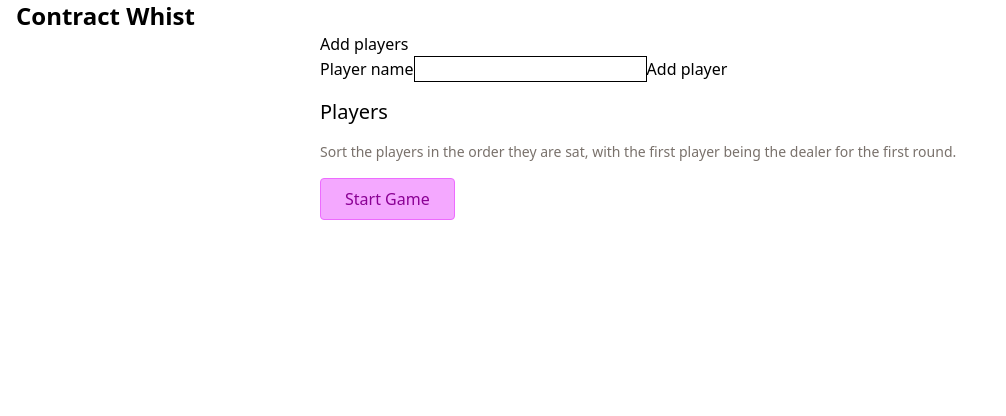
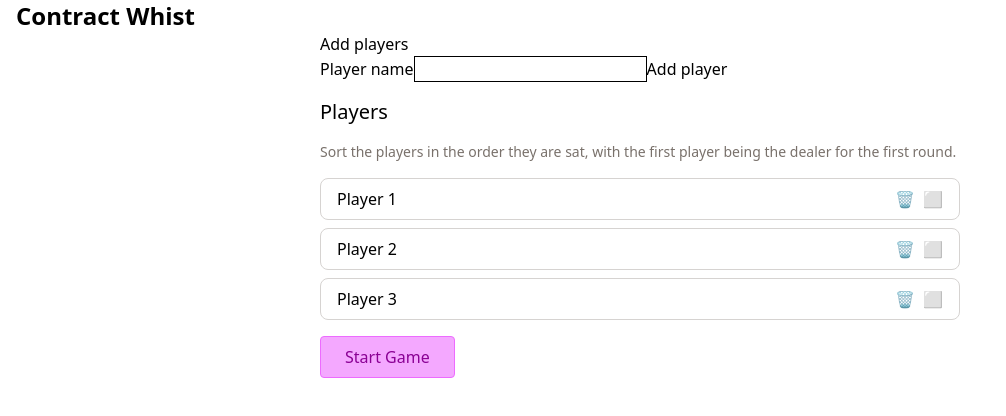
Before and after one commit to harrygr/whist-wizard, a React (Vite) app: page / in a window 1280 px wide. Shown: the top 416 px of the page, without its empty margins (0-1006 px from the left). Built offline with nearby package versions, Linux system fonts and the light colour scheme.

Commit message:
Add drag-and-drop functionality to player list and update state management

```diff
--- a/package.json
+++ b/package.json
@@ -11,6 +11,8 @@
     "test": "vitest"
   },
   "dependencies": {
+    "@dnd-kit/core": "^6.3.1",
+    "@dnd-kit/sortable": "^10.0.0",
     "@tailwindcss/vite": "^4.1.0",
     "classnames": "^2.5.1",
     "effect": "^3.14.5",
--- a/src/PlayerState.ts
+++ /dev/null
@@ -1,19 +0,0 @@
-import React from "react";
-import { Player } from "./GameState";
-
-type State = Player[];
-
-type Action =
-  | { type: "addPlayer"; player: Player }
-  | { type: "removePlayer"; id: string };
-
-export const playerReducer: React.Reducer<State, Action> = (state, action) => {
-  if (action.type === "addPlayer") {
-    return [...state, action.player];
-  }
-  if (action.type === "removePlayer") {
-    return state.filter((player) => player.id !== action.id);
-  }
-
-  return state;
-};
--- a/src/components/PlayerList.tsx
+++ b/src/components/PlayerList.tsx
@@ -1,10 +1,60 @@
 import { Player } from "../GameState";
+import React from "react";
+import { Array, pipe, Option } from "effect";
+import classNames from "classnames";
+import {
+  closestCenter,
+  DndContext,
+  KeyboardSensor,
+  PointerSensor,
+  useSensor,
+  useSensors,
+} from "@dnd-kit/core";
+import {
+  SortableContext,
+  sortableKeyboardCoordinates,
+  useSortable,
+  verticalListSortingStrategy,
+} from "@dnd-kit/sortable";
+import { CSS } from "@dnd-kit/utilities";
 
 interface Props {
   players: Player[];
+  setPlayers: (players: Player[]) => void;
   removePlayer: (id: string) => void;
 }
-export const PlayerList = ({ players, removePlayer }: Props) => {
+export const PlayerList = ({ players, setPlayers, removePlayer }: Props) => {
+  const moveCard = (dragIndex: number, hoverIndex: number) => {
+    setPlayers(
+      pipe(
+        players,
+        Array.remove(dragIndex),
+        Array.insertAt(hoverIndex, players[dragIndex]),
+        Option.getOrElse(() => players)
+      )
+    );
+  };
+
+  const sensors = useSensors(
+    useSensor(PointerSensor),
+    useSensor(KeyboardSensor, {
+      coordinateGetter: sortableKeyboardCoordinates,
+    })
+  );
+
+  const renderPlayer = React.useCallback((player: Player, index: number) => {
+    return (
+      <PlayerListItem
+        player={player}
+        key={player.id}
+        index={index}
+        moveCard={moveCard}
+        removePlayer={() => removePlayer(player.id)}
+      />
+    );
+    // eslint-disable-next-line react-hooks/exhaustive-deps
+  }, []);
+
   return (
     <div>
       <h2 className="text-xl mb-4">Players</h2>
@@ -12,22 +62,72 @@ export const PlayerList = ({ players, removePlayer }: Props) => {
         Sort the players in the order they are sat, with the first player being
         the dealer for the first round.
       </p>
+      <DndContext
+        sensors={sensors}
+        collisionDetection={closestCenter}
+        onDragEnd={({ active, over }) => {
+          if (active.id !== over?.id) {
+            const oldIndex = players.findIndex((p) => p.id === active.id);
+            const newIndex = players.findIndex((p) => p.id === over?.id);
+
+            moveCard(oldIndex, newIndex);
+          }
+        }}
+      >
+        <SortableContext items={players} strategy={verticalListSortingStrategy}>
           <ul className="space-y-2">
-        {players.map((player) => (
+            {players.map((player, index) => renderPlayer(player, index))}
+          </ul>
+        </SortableContext>
+      </DndContext>
+    </div>
+  );
+};
+
+interface PlayerListItemProps {
+  player: Player;
+  index: number;
+  moveCard: (dragIndex: number, hoverIndex: number) => void;
+  removePlayer: (id: string) => void;
+}
+
+const PlayerListItem = ({ player, removePlayer }: PlayerListItemProps) => {
+  const {
+    attributes,
+    listeners,
+    setNodeRef,
+    transform,
+    transition,
+    isDragging,
+  } = useSortable({ id: player.id });
+
+  const style = {
+    transform: CSS.Transform.toString(transform),
+    transition,
+  };
+
+  return (
     <li
+      ref={setNodeRef}
       key={player.id}
-            className="border border-stone-300 py-2 px-4 rounded-lg"
+      className={classNames(
+        "border border-stone-300 py-2 px-4 rounded-lg bg-white flex justify-between gap-4",
+        { "shadow-lg opacity-80 z-50 relative": isDragging }
+      )}
+      style={style}
     >
       {player.name}{" "}
+      <div className="flex items-center gap-2">
         <button
           onClick={() => removePlayer(player.id)}
           className="cursor-pointer"
         >
-              X
+          🗑️
         </button>
+        <button {...attributes} {...listeners} className="cursor-move">
+          ⬜️
+        </button>
+      </div>
     </li>
-        ))}
-      </ul>
-    </div>
   );
 };
--- a/src/components/PlayerSetup.tsx
+++ b/src/components/PlayerSetup.tsx
@@ -1,33 +1,86 @@
 import React from "react";
-import { playerReducer } from "../PlayerState";
 import { AddPlayerForm } from "./AddPlayerForm";
-import { PlayerList } from "./PlayerList";
 import { NonEmptyArray, isNonEmptyArray } from "effect/Array";
 import { Player } from "../GameState";
 import { Button } from "./Button";
+import { PlayerList } from "./PlayerList";
 
 interface Props {
   startGame: (players: NonEmptyArray<Player>) => void;
 }
 
+const initialPlayers = [
+  {
+    id: "1",
+    name: "Player 1",
+  },
+  {
+    id: "2",
+    name: "Player 2",
+  },
+  { id: "3", name: "Player 3" },
+];
+
+interface State {
+  players: Player[];
+  error: string | null;
+}
+
+type Action =
+  | { type: "setPlayers"; players: Player[] }
+  | { type: "setError"; error: string | null }
+  | { type: "addPlayer"; player: Player }
+  | { type: "removePlayer"; id: string };
+
+const reducer: React.Reducer<State, Action> = (state, action) => {
+  if (action.type === "setPlayers") {
+    return { error: null, players: action.players };
+  }
+  if (action.type === "setError") {
+    return { ...state, error: action.error };
+  }
+  if (action.type === "addPlayer") {
+    return { error: null, players: [...state.players, action.player] };
+  }
+  if (action.type === "removePlayer") {
+    return {
+      ...state,
+      players: state.players.filter((player) => player.id !== action.id),
+    };
+  }
+  return state;
+};
+
 export const PlayerSetup = ({ startGame }: Props) => {
-  const [players, dispatch] = React.useReducer(playerReducer, []);
+  const [state, dispatch] = React.useReducer(reducer, {
+    players: initialPlayers,
+    error: null,
+  });
 
   return (
     <div className="max-w-screen-sm mx-auto space-y-4">
       <AddPlayerForm
         onAddPlayer={(player) => dispatch({ type: "addPlayer", player })}
       />
+
       <PlayerList
-        players={players}
+        players={state.players}
+        setPlayers={(players) => dispatch({ type: "setPlayers", players })}
         removePlayer={(id) => dispatch({ type: "removePlayer", id })}
       />
-
+      {state.error && (
+        <div className="text-red-500 text-sm my-2">{state.error}</div>
+      )}
       <Button
         type="button"
         onClick={() => {
-          if (isNonEmptyArray(players)) {
-            startGame(players);
+          if (state.players.length < 2) {
+            dispatch({ type: "setError", error: "Add at least 2 players" });
+
+            return;
+          }
+          if (isNonEmptyArray(state.players)) {
+            startGame(state.players);
           }
         }}
       >
```
Also changed, not shown: 1 other file (tests, documents, lock files or other folders). Lines whose indentation alone changed are shown as unchanged.
